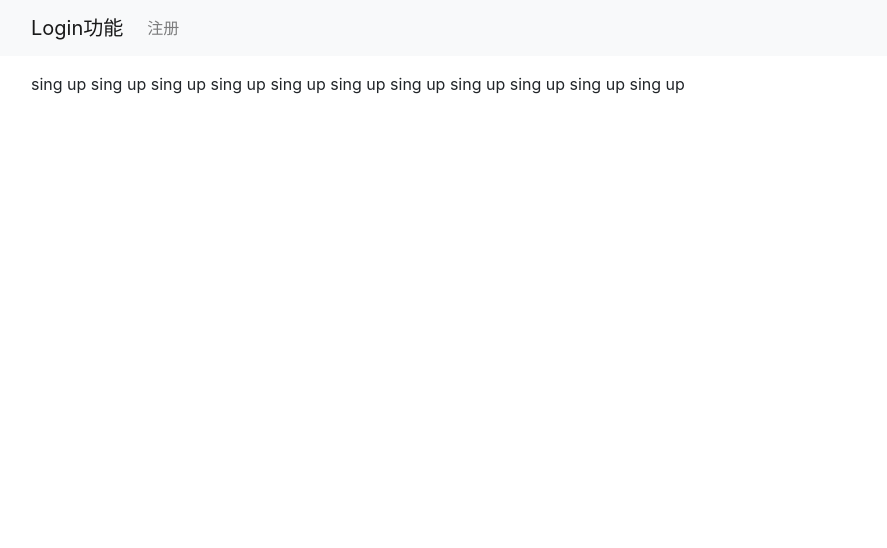
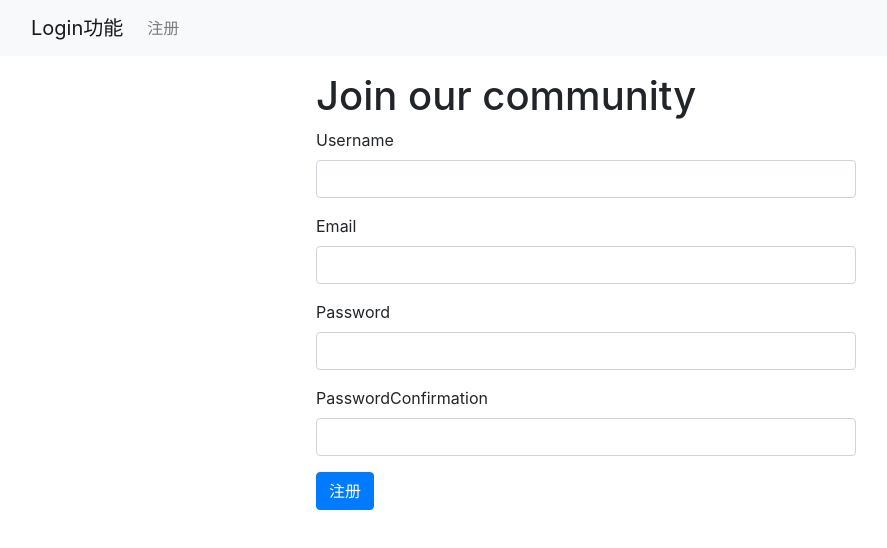
Before and after one commit to CornerYoung/React-redux-login, a React (Create React App) app in the folder react-redux-login-stage1-evn/: page /signup in a window 1280 px wide. Shown: the top 548 px of the page, without its empty margins (54-941 px from the left). Built offline with nearby package versions, Linux system fonts and the light colour scheme.

Commit message:
表单信息提交，调用接口

```diff
--- a/react-redux-login-stage1-evn/src/components/signup/SignupForm.jsx
+++ b/react-redux-login-stage1-evn/src/components/signup/SignupForm.jsx
@@ -19,7 +19,7 @@ export default class SignupForm extends Component {
 
     onSubmit = (e)=>{
         e.preventDefault()
-        console.log(this.state)
+        this.props.signupActions.userSignupRequest(this.state)
     }
 
     render() {
--- a/react-redux-login-stage1-evn/src/components/signup/SignupPage.jsx
+++ b/react-redux-login-stage1-evn/src/components/signup/SignupPage.jsx
@@ -1,21 +1,27 @@
 import React, { Component } from 'react'
+import SignupForm from './SignupForm'
+import {connect} from 'react-redux'
+import {bindActionCreators} from 'redux'
+import * as signupActions from '../../actions/signupActions'
 
-export default class SingupPage extends Component {
+class SingupPage extends Component {
     render() {
         return (
-            <div>
-                sing up
-                sing up
-                sing up
-                sing up
-                sing up
-                sing up
-                sing up
-                sing up
-                sing up
-                sing up
-                sing up
+            <div className="row">
+                <div className="col-md-3"></div>
+                <div className="col-md-6">
+                    <SignupForm signupActions={this.props.signupActions}/>
+                </div>
+                <div className="col-md-3"></div>
             </div>
         )
     }
 }
+
+const mapDispatchToProps = (dispatch)=>{
+    return {
+        signupActions:bindActionCreators(signupActions,dispatch)
+    }
+}
+
+export default connect(null, mapDispatchToProps)(SingupPage)
```
